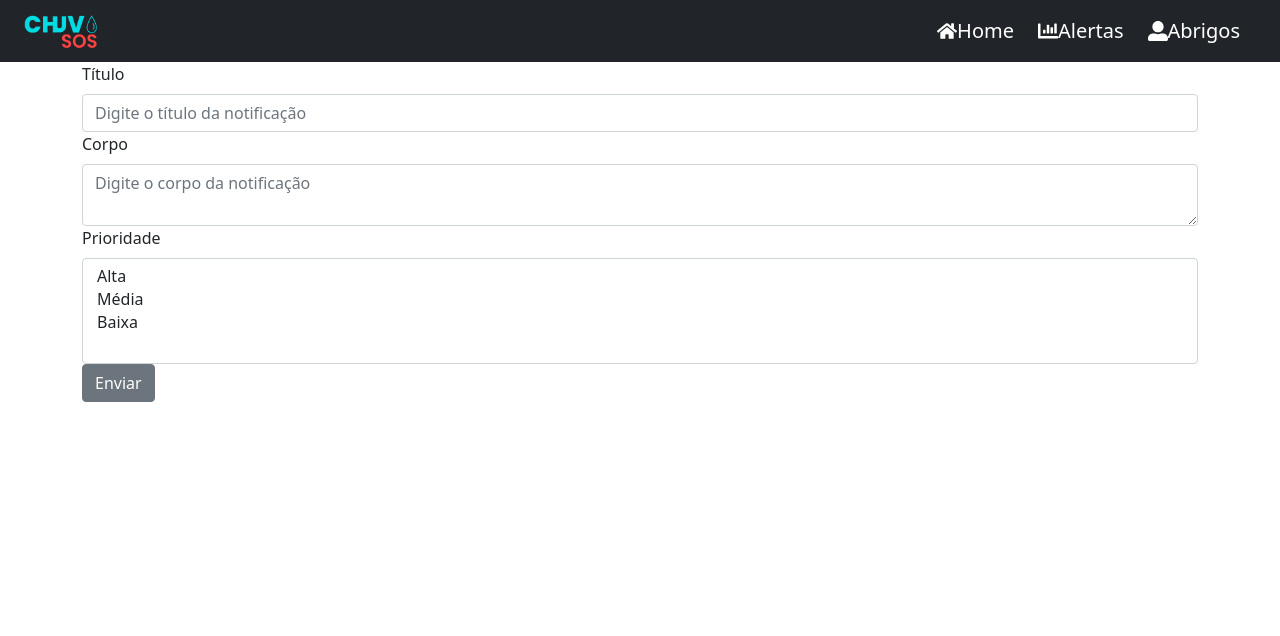
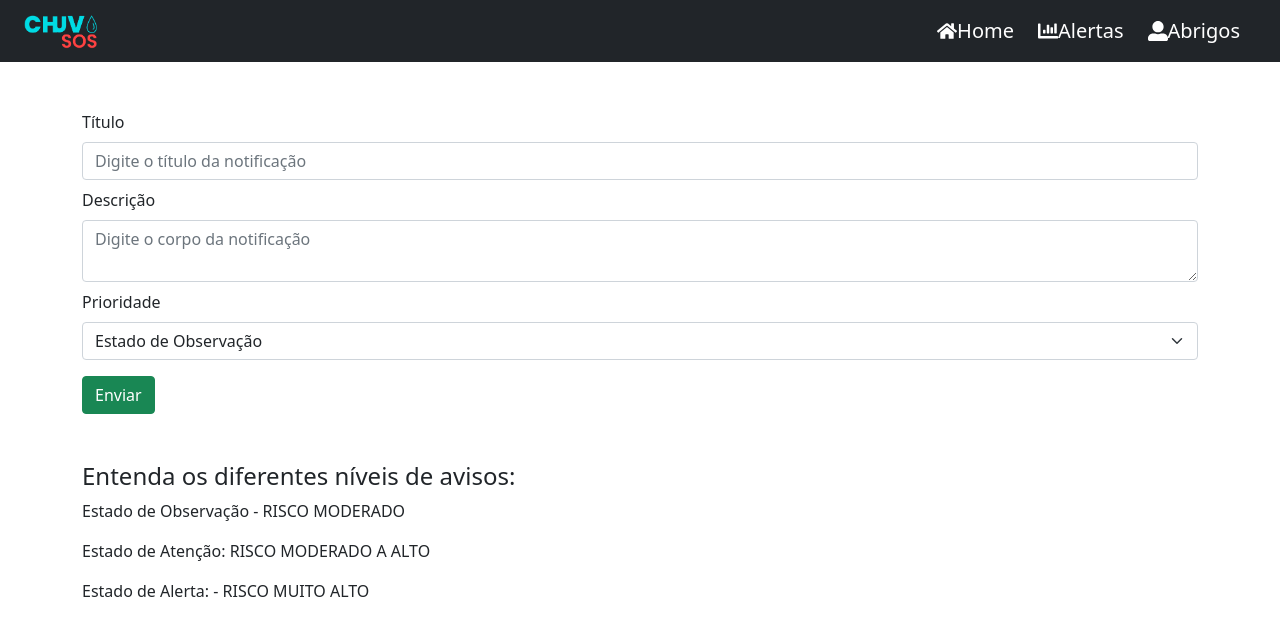
Before and after one commit to antoniocristovam/chuvasSOS-dashboard, a React (Vite) app in the folder client/: page /alertas in a window 1280 px wide. Shown: the top 636 px of the page. Built offline with nearby package versions, Linux system fonts and the light colour scheme.

Commit message:
refactor: forms

```diff
--- a/client/index.html
+++ b/client/index.html
@@ -2,9 +2,9 @@
 <html lang="en">
   <head>
     <meta charset="UTF-8" />
-    <link rel="icon" type="image/svg+xml" href="/vite.svg" />
+    <link rel="icon" type="image/svg+xml" href="src/img/chuvaSOS.ico" />
     <meta name="viewport" content="width=device-width, initial-scale=1.0" />
-    <title>Vite + React + TS</title>
+    <title>ChuvaSOS</title>
     <link rel="stylesheet" href="https://cdn.jsdelivr.net/npm/bootstrap@5.1.0/dist/css/bootstrap.min.css" />
   </head>
   <body>
--- a/client/src/presentation/app/modules/Alerts/pages/index.tsx
+++ b/client/src/presentation/app/modules/Alerts/pages/index.tsx
@@ -1,6 +1,14 @@
 import axios from "axios";
 import { useState } from "react";
-import { Button, Container, Form, FormGroup, Input, Label } from "reactstrap";
+import {
+  Button,
+  Col,
+  Container,
+  Form,
+  FormGroup,
+  Input,
+  Label,
+} from "reactstrap";
 
 const Alerts = () => {
   const [title, setTitle] = useState("");
@@ -18,7 +26,7 @@ const Alerts = () => {
 
   return (
     <>
-      <Container>
+      <Container className="mt-5">
         <Form>
           <FormGroup>
             <Label for="title">Título</Label>
@@ -29,7 +37,9 @@ const Alerts = () => {
               type="text"
               onChange={(value) => setTitle(value.target.value)}
             />
-            <Label for="message">Corpo</Label>
+            <Label className="mt-2" for="message">
+              Descrição
+            </Label>
             <Input
               id="message"
               name="message"
@@ -37,19 +47,32 @@ const Alerts = () => {
               type="textarea"
               onChange={(value) => setMessage(value.target.value)}
             />
-            <Label for="exampleSelectMulti">Prioridade</Label>
+            <Label className="mt-2" for="exampleSelectMulti">
+              Prioridade
+            </Label>
+            <FormGroup row>
+              <Col sm={12}>
                 <Input
                   id="priority"
-              multiple
-              name="priority"
+                  name="select"
                   type="select"
                   onChange={(value) => setPriority(value.target.value)}
                 >
-              <option>Alta</option>
-              <option>Média</option>
-              <option>Baixa</option>
+                  <option>Estado de Observação</option>
+                  <option>Estado de Atenção</option>
+                  <option>Estado de Alerta</option>
                 </Input>
-            <Button onClick={submit}>Enviar</Button>
+              </Col>
+            </FormGroup>
+            <Button className="btn btn-success" onClick={submit}>
+              Enviar
+            </Button>
+            <div className="mt-5">
+              <h4>Entenda os diferentes níveis de avisos:</h4>
+              <p>Estado de Observação - RISCO MODERADO</p>
+              <p>Estado de Atenção: RISCO MODERADO A ALTO</p>
+              <p>Estado de Alerta: - RISCO MUITO ALTO</p>
+            </div>
           </FormGroup>
         </Form>
       </Container>
--- a/client/src/presentation/app/modules/Dashboard/pages/index.tsx
+++ b/client/src/presentation/app/modules/Dashboard/pages/index.tsx
@@ -73,20 +73,6 @@ const Dashboard = () => {
           />
         </div>
       </Container>
-      <Container className="pt-4 ">
-        <h1 className="text-center">
-          {" "}
-          LOCAIS QUE MAIS CHOVEU NAS ULTIMAS 24 HORAS
-        </h1>
-        <div>
-          <ReactApexChart
-            options={arrayData}
-            series={arrayData.series}
-            type="bar"
-            height={350}
-          />
-        </div>
-      </Container>
     </>
   );
 };
```
Also changed, not shown: client/src/presentation/app/modules/Dashboard/common/index.tsx (added), 1 other file (tests, documents, lock files or other folders). Lines whose indentation alone changed are shown as unchanged.
